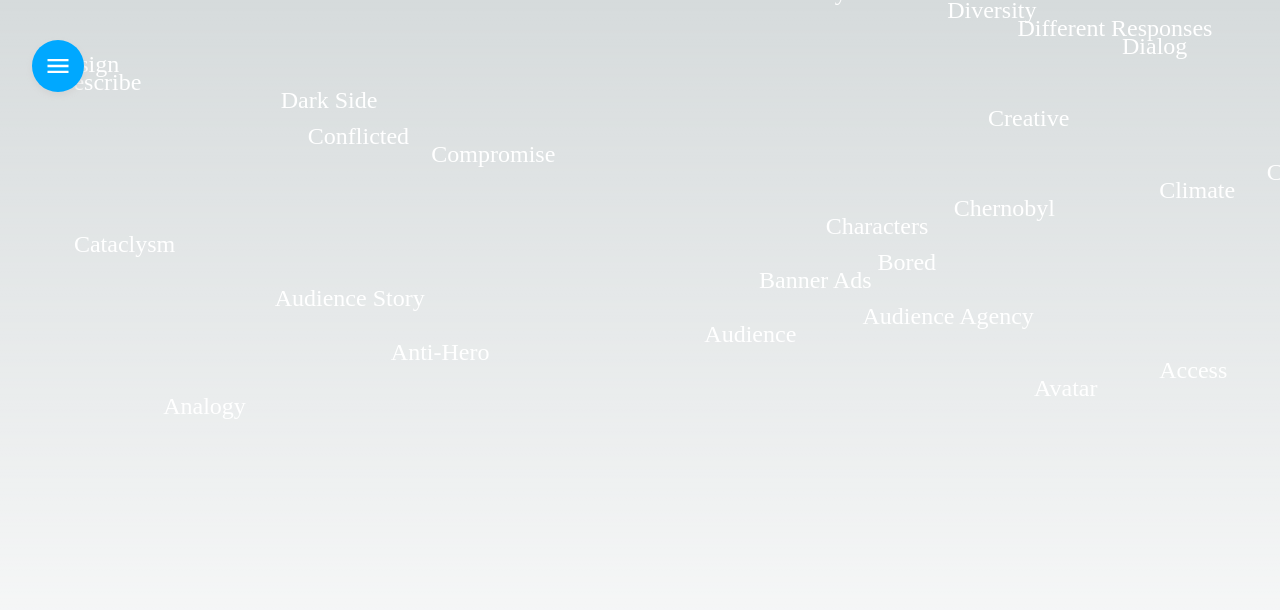
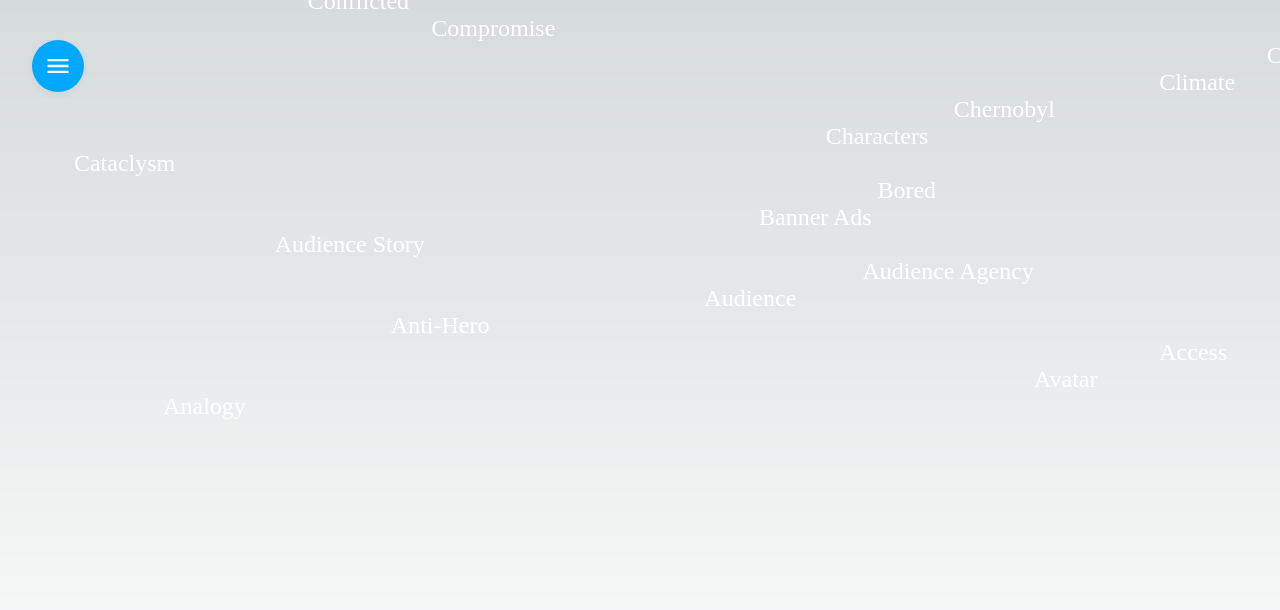
Before and after one commit to jgil325/AI-Audio-Interface, a Next.js app: page / in a window 1280 px wide. Shown: the top 610 px of the page. Built offline with nearby package versions, Linux system fonts and the light colour scheme.

Commit message:
words dont shift down anymore

```diff
--- a/src/components/Modal.tsx
+++ b/src/components/Modal.tsx
@@ -3,24 +3,30 @@ import { useEffect, useState } from "react";
 
 import ReactDOM from "react-dom";
 import styled from "styled-components";
-import { getFirestore, collection, doc, onSnapshot, getDocs } from "firebase/firestore";
+import {
+  getFirestore,
+  collection,
+  doc,
+  onSnapshot,
+  getDocs,
+} from "firebase/firestore";
 import { initializeApp } from "firebase/app";
-
 
 //SIDEBAR CHANGES
 
 const Sidebar = styled.div`
-width: 400px;
+  width: 400px;
   height: 100vh;
   position: fixed;
   top: 0;
-  left: ${({ isOpen }) => isOpen ? '0' : '-400px'};
+  left: ${({ isOpen }) => (isOpen ? "0" : "-400px")};
   transition: left 1s ease-in-out;
   z-index: 999;
   background-color: #000000;
   padding: 20px;
   box-sizing: border-box;
-
+  display: flex;
+  flex-direction: column;
 `;
 
 const SidebarItem = styled.div`
@@ -29,14 +35,15 @@ const SidebarItem = styled.div`
   margin-bottom: 10px;
 `;
 
-
-
+const CloseButton = styled.button`
+  width: auto;
+  display: inline-block;
+`;
 
 //Takes in three props 'isOpen, onClose, and Word
 //If isOpen is true, it renders the modal window with word
 const Modal = ({ isOpen, onClose, word }) => {
   const [url, setUrl] = useState<string[]>([]);
-
 
   //Essentially what needs to be done so that data can be accessed from database
   useEffect(() => {
@@ -48,7 +55,7 @@ const Modal = ({ isOpen, onClose, word }) => {
         storageBucket: "testcollect-51276.appspot.com",
         messagingSenderId: "151442162125",
         appId: "1:151442162125:web:31971c768442694db44484",
-        measurementId: "G-KBZW5DM2E9"
+        measurementId: "G-KBZW5DM2E9",
       };
 
       const app = initializeApp(firebaseConfig);
@@ -63,13 +70,14 @@ const Modal = ({ isOpen, onClose, word }) => {
         return;
       }
 
-      const extractedAudioUrls = audioSnapshot.docs.map((doc) => doc.data().URL);
+      const extractedAudioUrls = audioSnapshot.docs.map(
+        (doc) => doc.data().URL
+      );
       setUrl(extractedAudioUrls);
     };
 
     handleWordClick(word);
   }, [word]);
-
 
   if (!isOpen) {
     return null;
@@ -90,10 +98,9 @@ const Modal = ({ isOpen, onClose, word }) => {
       {url.map((url) => (
         <audio key={url} src={url} controls />
       ))}
-            <button className="close-button" onClick={onClose}>Close</button>
-
+      <CloseButton onClick={onClose}>Close</CloseButton>
     </Sidebar>
-  )
+  );
 };
 
 export default Modal;
--- a/src/components/RainWords.tsx
+++ b/src/components/RainWords.tsx
@@ -2,8 +2,6 @@ import React, { useEffect, useState } from "react";
 import styled, { keyframes } from "styled-components";
 //COMMENT
 import Modal from "./Modal";
-
-
 
 // Empty div that serves as a container for rain of words
 const RainWordsWrapper = styled.div``;
@@ -51,15 +49,13 @@ const RainWords = ({ words }) => {
   const [windowHeight, setWindowHeight] = useState<number>(0);
   const [windowWidth, setWindowWidth] = useState<number>(0);
 
-
-
   //Called whenever the array of words changes, and it it initializes a wordStates array with some values
   useEffect(() => {
     setWordStates(
       words.map((word: any, index: number) => ({
         top: -50,
         left: Math.random() * window.innerWidth,
-        delay: index * 0.2,
+        delay: index * 0.3,
         shift: Math.random() * 100 - 50, // add a random shift value between -50 and 50
       }))
     );
@@ -84,22 +80,22 @@ const RainWords = ({ words }) => {
   }, []);
 
   //Sets up an interval to update the position of the falling words every 10 seconds
-  useEffect(() => {
-    const intervalId = setInterval(() => {
-      setWordStates((prevState) =>
-        prevState.map((wordState) => ({
-          ...wordState,
-          top: wordState.top >= windowHeight + 50 ? -50 : wordState.top + 10,
-          left:
-            wordState.top >= windowHeight + 50
-              ? Math.random() * windowWidth
-              : wordState.left,
-        }))
-      );
-    }, 10000);
+  // useEffect(() => {
+  //   const intervalId = setInterval(() => {
+  //     setWordStates((prevState) =>
+  //       prevState.map((wordState) => ({
+  //         ...wordState,
+  //         top: wordState.top >= windowHeight + 50 ? -50 : wordState.top + 10,
+  //         left:
+  //           wordState.top >= windowHeight + 50
+  //             ? Math.random() * windowWidth
+  //             : wordState.left,
+  //       }))
+  //     );
+  //   }, 100000);
 
-    return () => clearInterval(intervalId);
-  }, [windowHeight, windowWidth]);
+  //   return () => clearInterval(intervalId);
+  // }, [windowHeight, windowWidth]);
 
   //Called when the word is clicked and sets selectedWord.
   //Then opens up the modal by setting the isModalOpen state to true
@@ -108,11 +104,9 @@ const RainWords = ({ words }) => {
     setIsSidebarOpen(true);
   };
 
-
-
   const handleCloseSideBar = () => {
     setIsSidebarOpen(false);
-  }
+  };
 
   return (
     //Contains a mapping of the wordStates Array to the Word Wrapper element for each falling word
@@ -127,9 +121,7 @@ const RainWords = ({ words }) => {
         >
           {words[index]}
         </WordWrapper>
-
       ))}
-
 
       {isSidebarOpen && (
         <Modal
@@ -139,15 +131,11 @@ const RainWords = ({ words }) => {
         >
           <ButtonWrapper onClick={handleCloseSideBar}>X</ButtonWrapper>
 
-
           <h2>{selectedWord}</h2>
           <p>This is the text for {selectedWord}.</p>
           <button onClick={handleCloseSideBar}>Close</button>
-
         </Modal>
       )}
-
-
     </RainWordsWrapper>
   );
 };
```
Lines whose indentation alone changed are shown as unchanged.
